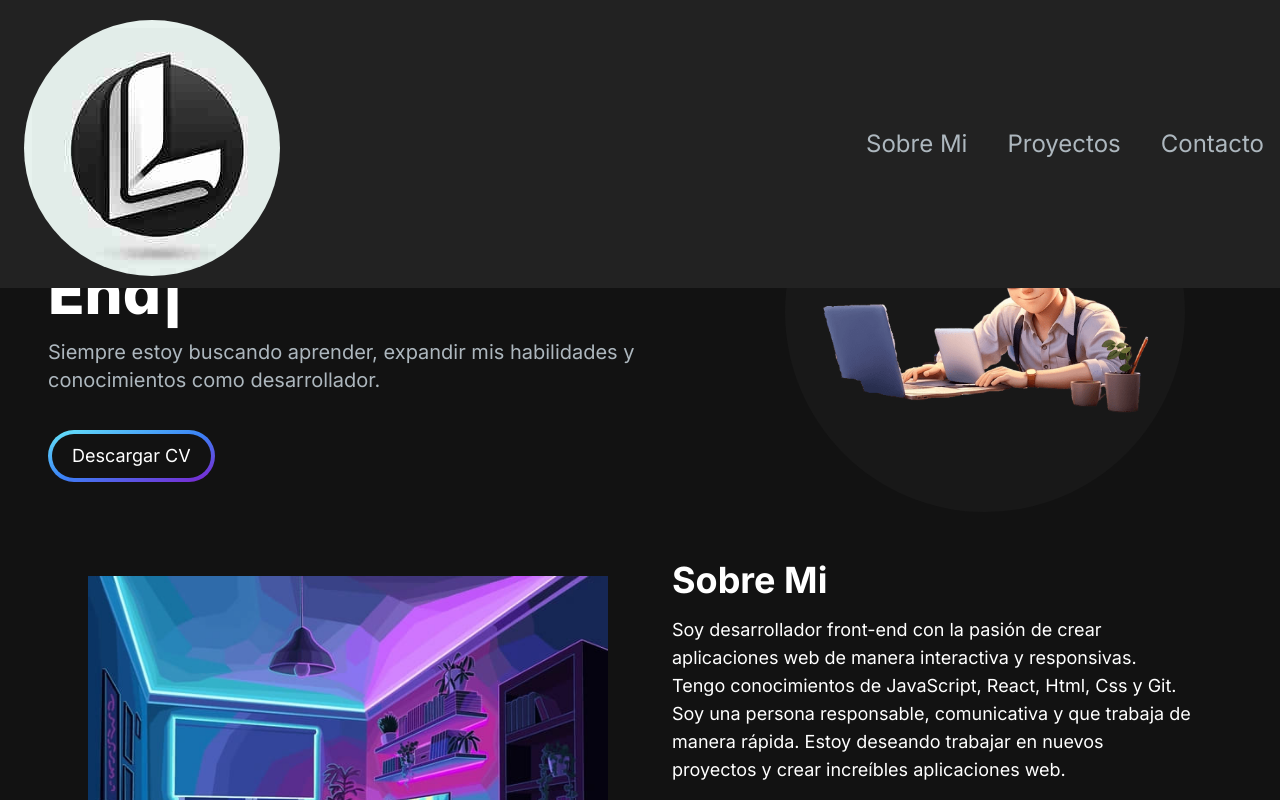
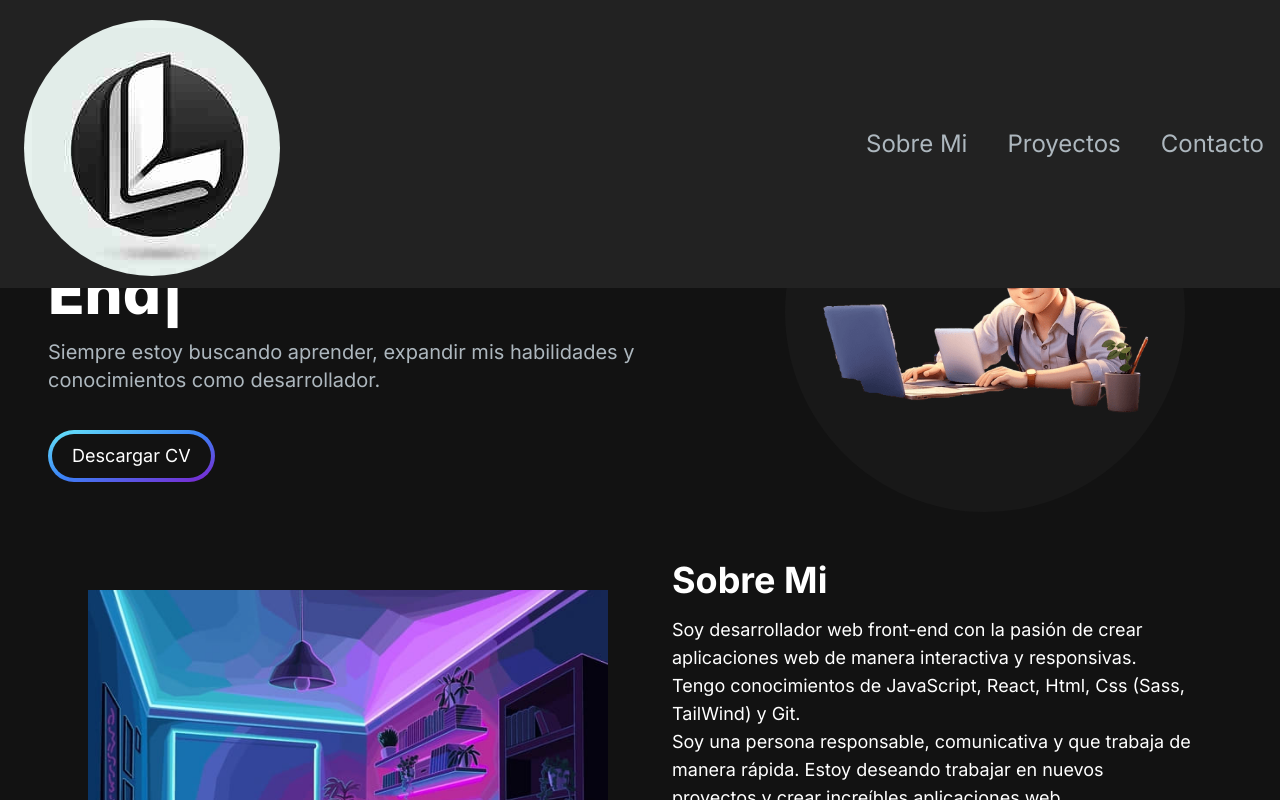
Before and after one commit to LautaroLinari/Portfolio, a Next.js app: page / in a window 1280 px wide. Shown: the top 800 px of the page. Built offline with nearby package versions, Linux system fonts and the light colour scheme.

Commit message:
change email

```diff
--- a/src/app/api/send/route.js
+++ b/src/app/api/send/route.js
@@ -13,7 +13,7 @@ export async function POST(req, res) {
   try {
     const data = await resend.emails.send({
       from: fromEmail,
-      to: ['lautarolinari18@hotmail.com', email],
+      to: ['lautarolinari18@gmail.com', email],
       subject: subject,
       react: (
         <>
--- a/src/app/components/AboutSection.jsx
+++ b/src/app/components/AboutSection.jsx
@@ -57,8 +57,8 @@ const AboutSection = () => {
         <Image src="/images/about.jpg" className='w-auto h-auto' alt='about-imagen'  width={600} height={600}/>
         <div className='mt-10 md:mt-0 text-left flex flex-col h-full'>
           <h2 className='text-2xl md:text-4xl font-bold text-white mb-4'>Sobre Mi</h2>
-          <p className='text-base md:text-lg'>Soy desarrollador front-end con la pasión de crear aplicaciones web de manera
-            interactiva y responsivas. Tengo conocimientos de JavaScript, React, Html, Css y Git.
+          <p className='text-base md:text-lg'>Soy desarrollador web front-end con la pasión de crear aplicaciones web de manera
+            interactiva y responsivas. Tengo conocimientos de JavaScript, React, Html, Css (Sass, TailWind) y Git.
             <br />Soy una persona responsable, comunicativa y que trabaja de manera rápida.
             Estoy deseando trabajar en nuevos proyectos y crear increíbles aplicaciones web.
           </p>
```
